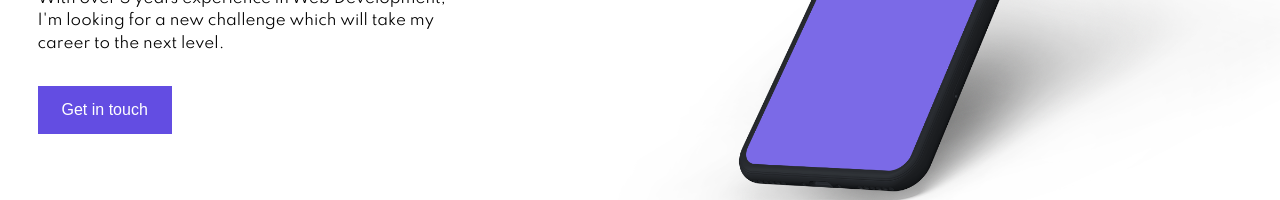
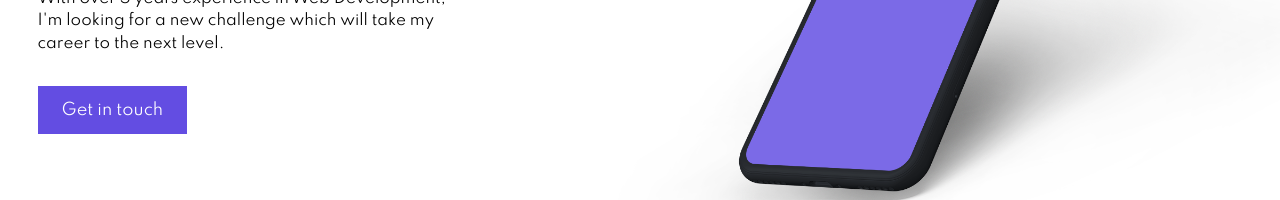
Before and after one commit to adampearson96/madebyadam.co.uk, a Gatsby site: page / in a window 1280 px wide. Shown: the part 314-514 px from the top of the page. Built offline with nearby package versions, Linux system fonts and the light colour scheme; Gatsby itself is replaced by a stand-in of ours.

Commit message:
updating homepage button

```diff
--- a/src/components/SocialMediaBar/SocialMediaBar.js
+++ /dev/null
@@ -1,14 +0,0 @@
-import React from 'react';
-import './SocialMediaBar.scss';
-
-class SocialMediaBar extends React.Component {
-  render() {
-    return (
-      <div className="social-media-bar">
-        <button className="social-media">Get in touch</button>
-      </div>
-    )
-  }
-}
-
-export default SocialMediaBar;
--- a/src/components/SocialMediaBar/SocialMediaBar.scss
+++ /dev/null
@@ -1,13 +0,0 @@
-@import "../../scss/global.scss";
-
-.social-media-bar {
-  display: block;
-  .social-media {
-    margin: $padding-small $padding-small $padding-small 0;
-    text-align: left;
-    width: 100%;
-    @include devices(ipad) {
-      width: auto;
-    }
-  }
-}
--- a/src/pages/index.js
+++ b/src/pages/index.js
@@ -2,7 +2,6 @@ import React from "react"
 import { graphql } from "gatsby"
 import Img from "gatsby-image"
 import Layout from "../components/Layout/Layout"
-import SocialMediaBar from "../components/SocialMediaBar/SocialMediaBar";
 import PortfolioLink from "../components/PortfolioLink/PortfolioLink";
 import GetInTouchHero from "../components/GetInTouchHero/GetInTouchHero"
 import "../scss/index.scss";
@@ -24,7 +23,7 @@ export default ({ data }) => {
             <h1><span>Hello,</span> I'm Adam Pearson</h1>
             <p>Just an ambitious 23 year old web developer from Leeds, UK.</p>
             <p>With over 5 years experience in Web Development, I'm looking for a new challenge which will take my career to the next level.</p>
-            <SocialMediaBar />
+            <a className="btn get-in-touch" href="/#get-in-touch-hero">Get in touch</a>
           </div>
           <div className="right-column">
             <Img fluid={data.image1.childImageSharp.fluid} alt="" />
--- a/src/scss/index.scss
+++ b/src/scss/index.scss
@@ -30,6 +30,10 @@ body {
       }
       p {
         line-height: 1.5;
+      }
+      .btn.get-in-touch {
+        display: inline-block;
+        margin-top: $padding-small;
       }
       @include devices(computer) {
         width: 40%;
```
